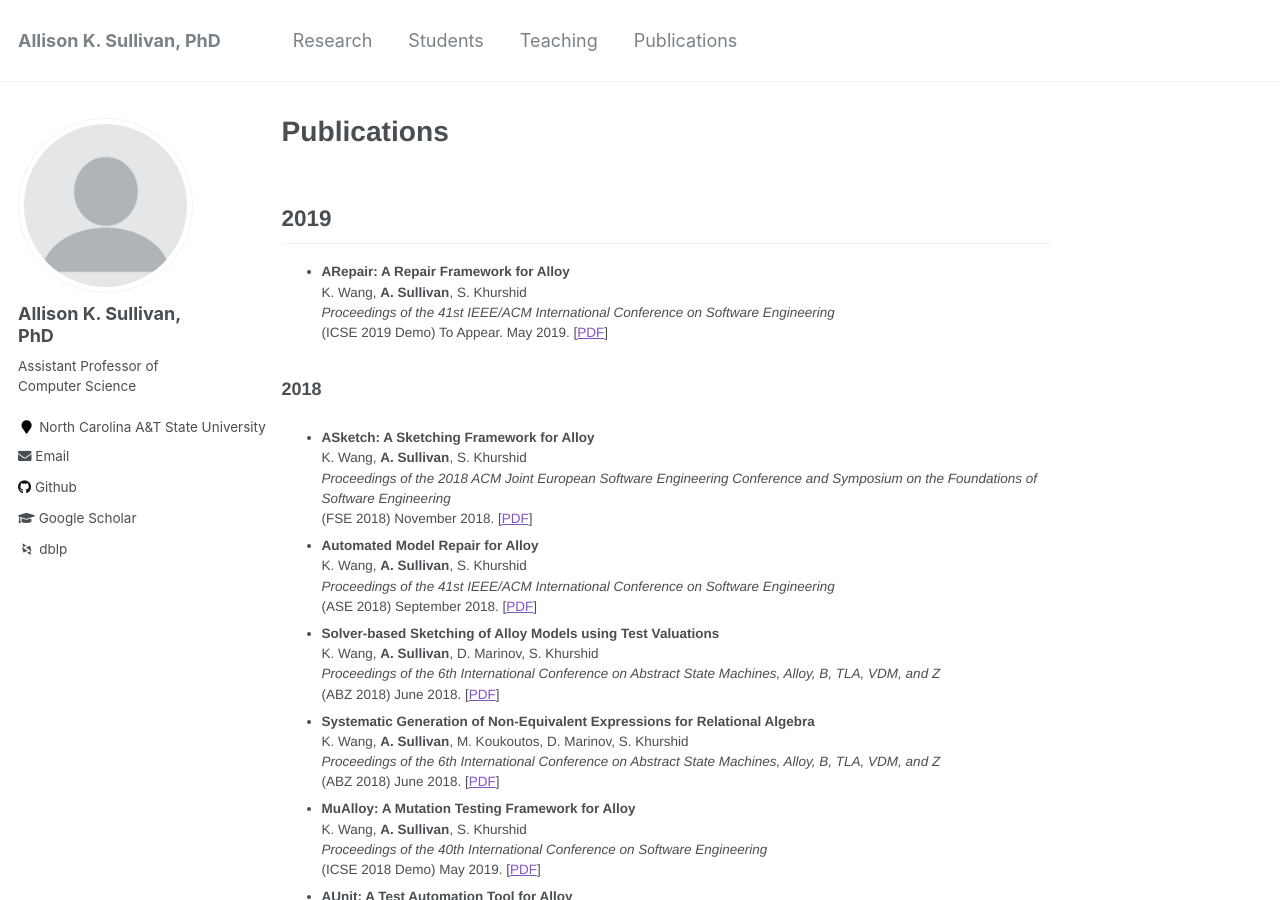
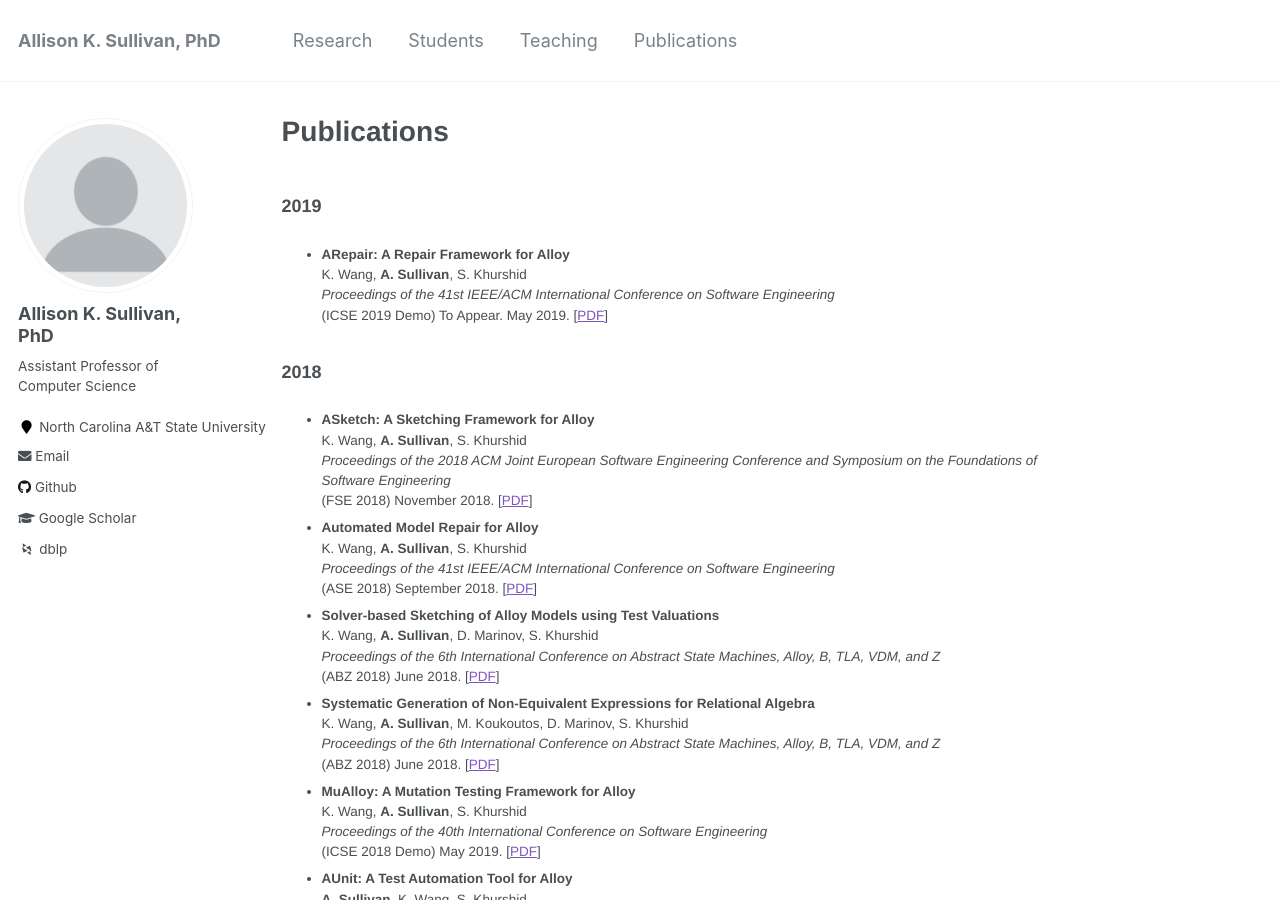
Before and after one commit to Allisonius/allisonius.github.io, a Jekyll site: the page built from _pages/publications.md, in a window 1280 px wide and 900 px high. Built offline with Jekyll 4.4.1, drawn with Linux system fonts in a browser that asks for light colours; some web fonts are replaced.

```diff
--- a/_pages/publications.md
+++ b/_pages/publications.md
@@ -4,7 +4,7 @@ permalink: /publications/
 author_profile: true
 ---
 
-<h2>2019</h2>
+<h3>2019</h3>
 
 * **ARepair: A Repair Framework for Alloy**
 K. Wang, **A. Sullivan**, S. Khurshid
```
